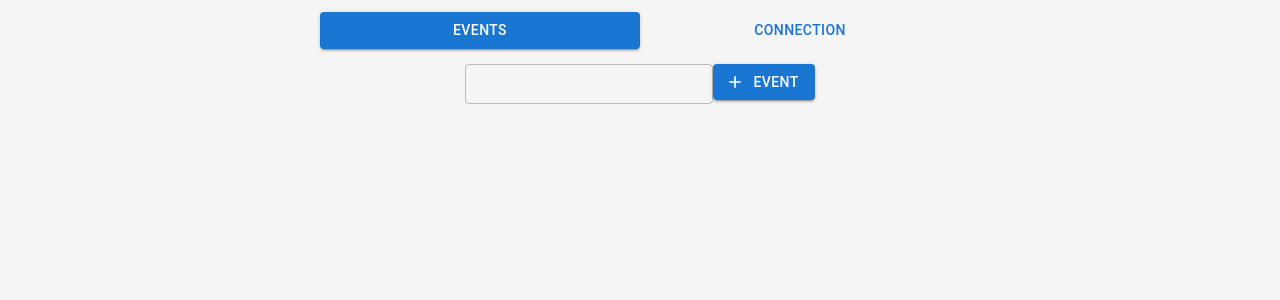
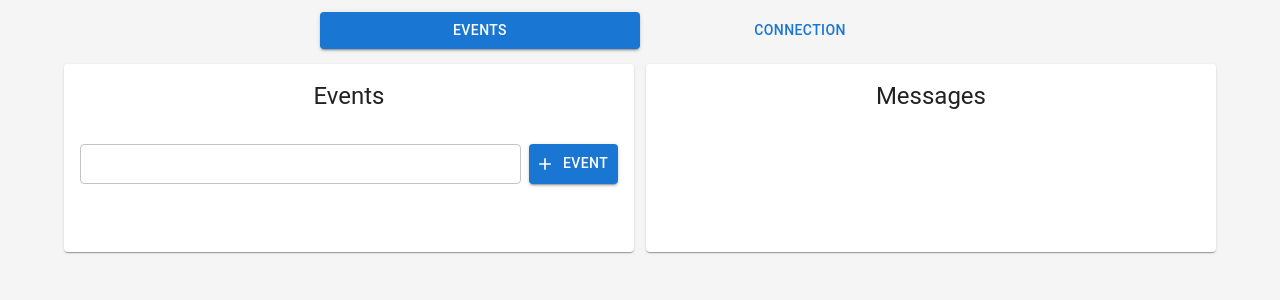
Before and after one commit to huy19th/socket.io-client-test-tool, a React (Create React App) app in the folder frontend/: page / in a window 1280 px wide. Shown: the top 300 px of the page. Built offline with nearby package versions, Linux system fonts and the light colour scheme.

Commit message:
events layout

```diff
--- /dev/null
+++ b/frontend/src/components/Events/ArgsTab.jsx
@@ -0,0 +1,5 @@
+export default function ArgsTab() {
+    return (
+        <h1>Args</h1>
+    )
+}
--- /dev/null
+++ b/frontend/src/components/Events/EventsCard.jsx
@@ -0,0 +1,126 @@
+import { useState } from "react";
+import { Card, CardHeader, CardContent, CardActions } from "@mui/material";
+import { TextField, Button, IconButton } from "@mui/material";
+import DeleteIcon from '@mui/icons-material/Delete';
+import AddIcon from '@mui/icons-material/Add';
+
+export default function EventsCard({ settings, updateSettings }) {
+    const [state, setState] = useState("");
+
+    const getEvents = () => {
+        return JSON.parse(localStorage.getItem("events"));
+    }
+
+    const getMessages = () => {
+        return JSON.parse(localStorage.getItem("data"));
+    }
+
+    const eventExisted = (eventName) => {
+        let events = getEvents();
+        if (events) return events.includes(eventName);
+        return false;
+    }
+
+    const saveChanges = () => {
+        localStorage.setItem("events", JSON.stringify(settings.events));
+    }
+
+    const deleteEventMessages = (eventName) => {
+        let messages = getMessages();
+        if (messages[eventName]) {
+            delete messages[eventName];
+        }
+        localStorage.setItem("data", JSON.stringify(messages));
+    }
+
+    const updateEventMessages = (index, newEventName) => {
+        let oldEventName = getEvents()[index];
+        let messages = getMessages();
+        messages[newEventName] = JSON.parse(JSON.toString(messages[oldEventName]));
+        delete messages[oldEventName];
+        localStorage.setItem("data", JSON.stringify(messages));
+    }
+
+    const saveEventInData = (eventName, value) => {
+        let data = JSON.parse(localStorage.getItem("data")) || {};
+        data[eventName] = data[eventName] ? data[eventName].push(value) : [value];
+        localStorage.setItem("data", JSON.stringify(data));
+    }
+
+    const handleAdd = () => {
+        if (!state) return;
+        if (eventExisted(state)) {
+            alert("Event already existed");
+            return;
+        }
+        settings.events = [...settings.events, state];
+        updateSettings({ ...settings });
+        setState("");
+        saveChanges();
+        saveEventInData(state, null);
+    }
+
+    const handleDelete = (index) => {
+        let eventName = settings.events[index];
+        settings.events.splice(index, 1);
+        delete settings.data[eventName];
+        updateSettings({ ...settings });
+        deleteEventMessages(eventName);
+        saveChanges();
+    }
+
+    const handleUpdate = (index, event) => {
+        settings.events[index] = event.target.value;
+        updateSettings({ ...settings });
+        saveChanges();
+    }
+
+    return (
+        <Card className="w-1/2">
+            <CardHeader
+                title="Events"
+                titleTypographyProps={{ textAlign: "center" }}
+            />
+            <CardContent className="mb-3 pt-0">
+                <div className="flex justify-between space-x-2 mb-3">
+                    <TextField
+                        fullWidth
+                        size="small"
+                        value={state}
+                        onChange={event => setState(event.target.value)}
+                    />
+                    <Button
+                        variant="contained"
+                        startIcon={<AddIcon />}
+                        onClick={handleAdd}
+                    >
+                        Event
+                    </Button>
+                </div>
+                {
+                    settings.events.length ?
+                        settings.events.map((item, index) => (
+                            <div key={`events-${index}`}>
+                                <TextField
+                                    size="small"
+                                    type="text"
+                                    name={`events-${index}`}
+                                    value={item}
+                                    onChange={(event) => handleUpdate(index, event)}
+                                />
+                                <IconButton onClick={() => handleDelete(index)}>
+                                    <DeleteIcon />
+                                </IconButton>
+
+                            </div>
+                        ))
+                        : null
+                }
+            </CardContent>
+            <CardActions className="mb-3 pt-0 px-2">
+
+            </CardActions>
+
+        </Card>
+    )
+}
--- /dev/null
+++ b/frontend/src/components/Events/JsonTab.jsx
@@ -0,0 +1,5 @@
+export default function JsonTab() {
+    return (
+        <h1>Json</h1>
+    )
+}
--- /dev/null
+++ b/frontend/src/components/Events/MessagesCard.jsx
@@ -0,0 +1,13 @@
+import { Card, CardHeader } from "@mui/material";
+
+export default function MessagesCard() {
+
+    return (
+        <Card className="w-1/2 px-3" >
+            <CardHeader
+                title="Messages"
+                titleTypographyProps={{textAlign: "center"}}
+            />
+        </Card>
+    )
+}
--- a/frontend/src/components/Events/index.jsx
+++ b/frontend/src/components/Events/index.jsx
@@ -1,117 +1,19 @@
 import { useState } from "react";
-import { TextField, Button, IconButton, Icon } from "@mui/material";
+import { TextField, Button, IconButton } from "@mui/material";
 import DeleteIcon from '@mui/icons-material/Delete';
 import AddIcon from '@mui/icons-material/Add';
+import EventsCard from "./EventsCard";
+import MessagesCard from "./MessagesCard";
 
 export default function Events({ settings, updateSettings }) {
 
-    const [state, setState] = useState("");
-
-    const getEvents = () => {
-        return JSON.parse(localStorage.getItem("events"));
-    }
-
-    const getMessages = () => {
-        return JSON.parse(localStorage.getItem("data"));
-    }
-
-    const eventExisted = (eventName) => {
-        let events = getEvents();
-        if (events) return events.includes(eventName);
-        return false;
-    }
-
-    const saveChanges = () => {
-        localStorage.setItem("events", JSON.stringify(settings.events));
-    }
-
-    const deleteEventMessages = (eventName) => {
-        let messages = getMessages();
-        if (messages[eventName]) {
-            delete messages[eventName];
-        }
-        localStorage.setItem("data", JSON.stringify(messages));
-    }
-
-    const updateEventMessages = (index, newEventName) => {
-        let oldEventName = getEvents()[index];
-        let messages = getMessages();
-        messages[newEventName] = JSON.parse(JSON.toString(messages[oldEventName]));
-        delete messages[oldEventName];
-        localStorage.setItem("data", JSON.stringify(messages));
-    }
-
-    const saveEventInData = (eventName, value) => {
-        let data = JSON.parse(localStorage.getItem("data")) || {};
-        data[eventName] = data[eventName] ? data[eventName].push(value) : [value];
-        localStorage.setItem("data", JSON.stringify(data));
-    }
-
-    const handleAdd = () => {
-        if (!state) return;
-        if (eventExisted(state)) {
-            alert("Event already existed");
-            return;
-        }
-        settings.events = [...settings.events, state];
-        updateSettings({ ...settings });
-        setState("");
-        saveChanges();
-        saveEventInData(state, null);
-    }
-
-    const handleDelete = (index) => {
-        let eventName = settings.events[index];
-        settings.events.splice(index, 1);
-        delete settings.data[eventName];
-        updateSettings({ ...settings });
-        deleteEventMessages(eventName);
-        saveChanges();
-    }
-
-    const handleUpdate = (index, event) => {
-        settings.events[index] = event.target.value;
-        updateSettings({ ...settings });
-        saveChanges();
-    }
-    const hello = ["hello", "hello", "hello", "hello", "hello"];
     return (
-        <>
-            <div className="mb-3 pt-0">
-                <TextField
-                    size="small"
-                    value={state}
-                    onChange={event => setState(event.target.value)}
-                />
-                <Button
-                    variant="contained"
-                    startIcon={<AddIcon />}
-                    onClick={handleAdd}
-                >
-                    Event
-                </Button>
-            </div>
-            <div className="mb-3 pt-0">
-                {
-                    settings.events.length ?
-                        settings.events.map((item, index) => (
-                            <div key={`events-${index}`}>
-                                <TextField
-                                    size="small"
-                                    type="text"
-                                    name={`events-${index}`}
-                                    value={item}
-                                    onChange={(event) => handleUpdate(index, event)}
-                                />
-                                <IconButton onClick={() => handleDelete(index)}>
-                                    <DeleteIcon />
-                                </IconButton>
-
-                            </div>
-                        ))
-                        : null
-                }
-            </div>
-        </>
+        <div className="w-[90%] flex justify-center space-x-3">
+            <EventsCard
+                settings={settings}
+                updateSettings={updateSettings}
+            />
+            <MessagesCard className="w-1/2" />
+        </div>
     )
 }
--- a/frontend/src/pages/Home.jsx
+++ b/frontend/src/pages/Home.jsx
@@ -11,7 +11,8 @@ export default function Home() {
         configs: JSON.parse(localStorage.getItem("configs")) || {},
         tokens: JSON.parse(localStorage.getItem("tokens")) || [],
         events: JSON.parse(localStorage.getItem("events")) || [],
-        data: JSON.parse(localStorage.getItem("data")) || {}
+        args: JSON.parse(localStorage.getItem("args")) || {},
+        json: JSON.parse(localStorage.getItem("json")) || {},
     });
 
     const props = { settings, updateSettings };
```
Also changed, not shown: frontend/src/components/Events/AddEvent.jsx (added, +9 -0 lines).
